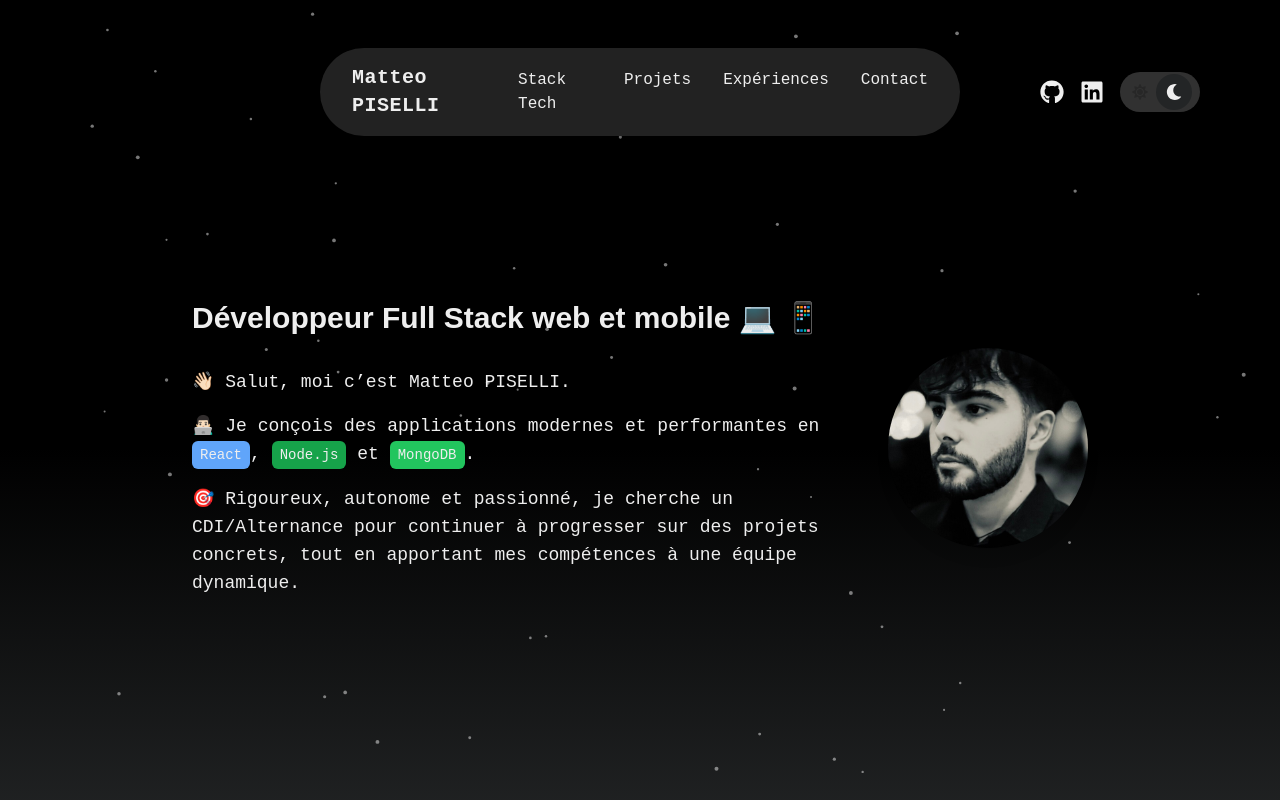
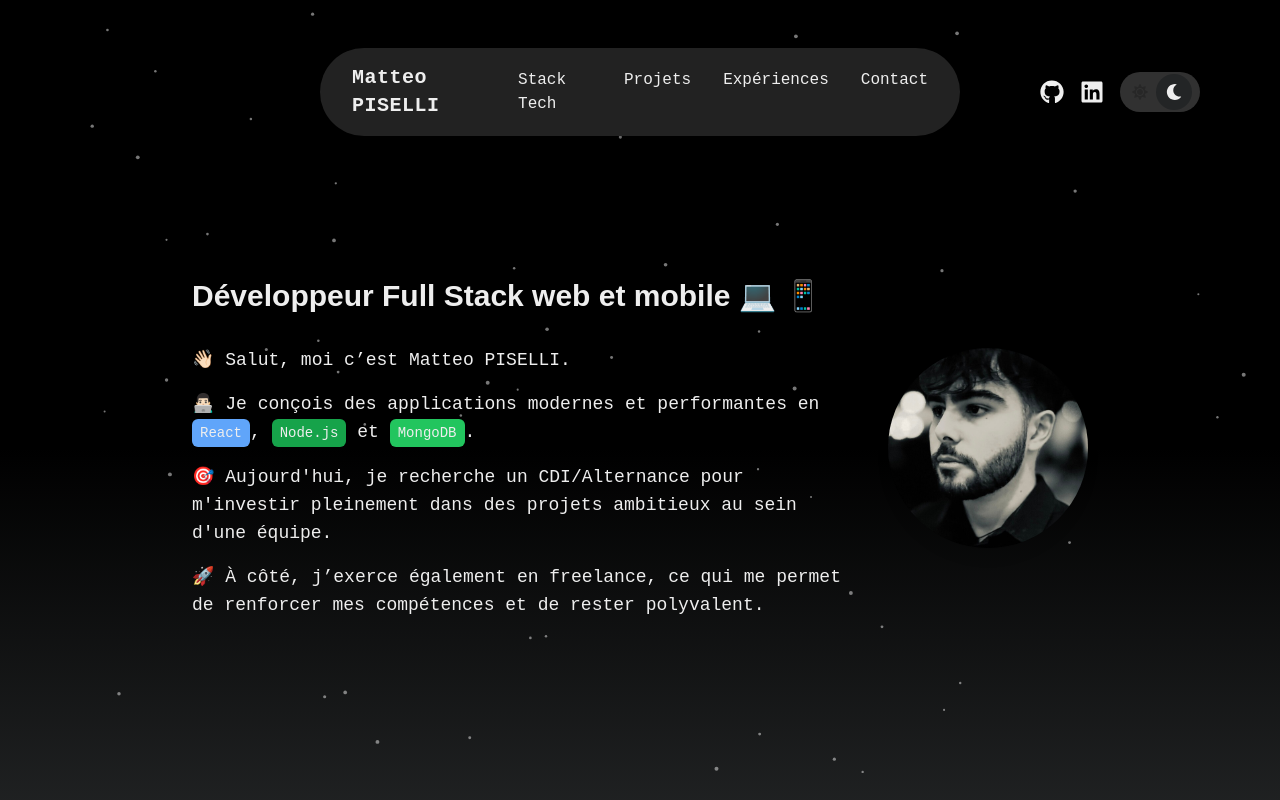
Before and after one commit to MatteoPiselli/portfolio, a Next.js app: page / in a window 1280 px wide. Shown: the top 800 px of the page. Built offline with nearby package versions, Linux system fonts and the light colour scheme; no server answers.

Commit message:
Mise à jour du texte de présentation dans le composant Home

```diff
--- a/components/Home.jsx
+++ b/components/Home.jsx
@@ -51,7 +51,7 @@ export default function Home() {
         <div className="absolute z-10 inset-0 flex items-center justify-center px-6">
           <div className="flex flex-col md:flex-row items-center gap-8 max-w-4xl w-full text-main">
             <div className="flex-1 text-center md:text-left">
-              <h1 className="text-2xl md:text-3xl font-bold mb-8">
+              <h1 className="text-2xl md:text-3xl font-bold mt-8 md:mt-0 mb-8">
                 Développeur Full Stack web et mobile 💻 📱
               </h1>
               <div className="text-lg font-light space-y-4">
@@ -73,10 +73,12 @@ export default function Home() {
                   .
                 </p>
                 <p>
-                  🎯 Rigoureux, autonome et passionné, je cherche un
-                  CDI/Alternance pour continuer à progresser sur des projets
-                  concrets, tout en apportant mes compétences à une équipe
-                  dynamique.
+                  🎯 Aujourd'hui, je recherche un CDI/Alternance pour m'investir
+                  pleinement dans des projets ambitieux au sein d'une équipe.
+                </p>
+                <p>
+                  🚀 À côté, j’exerce également en freelance, ce qui me permet
+                  de renforcer mes compétences et de rester polyvalent.
                 </p>
               </div>
             </div>
```
